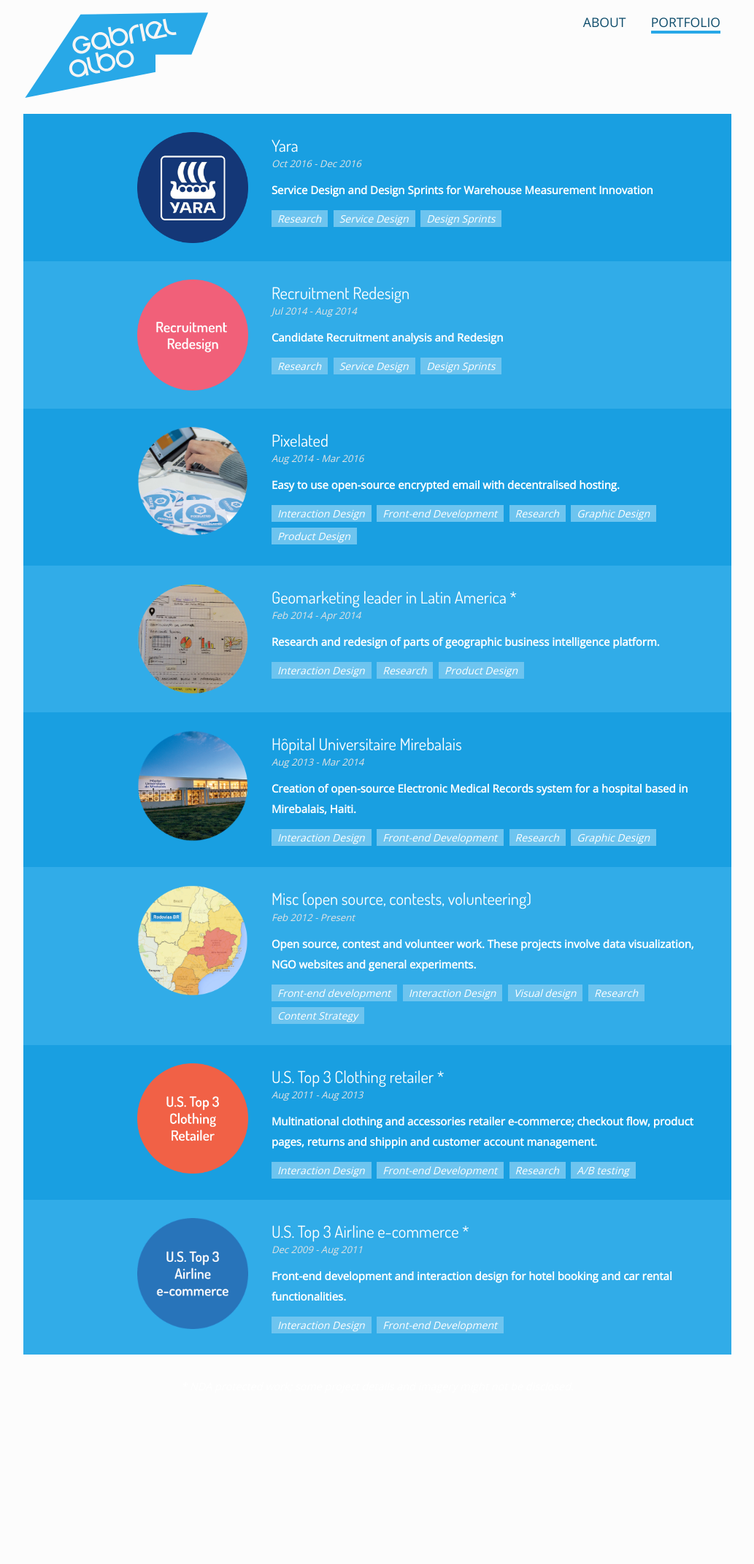
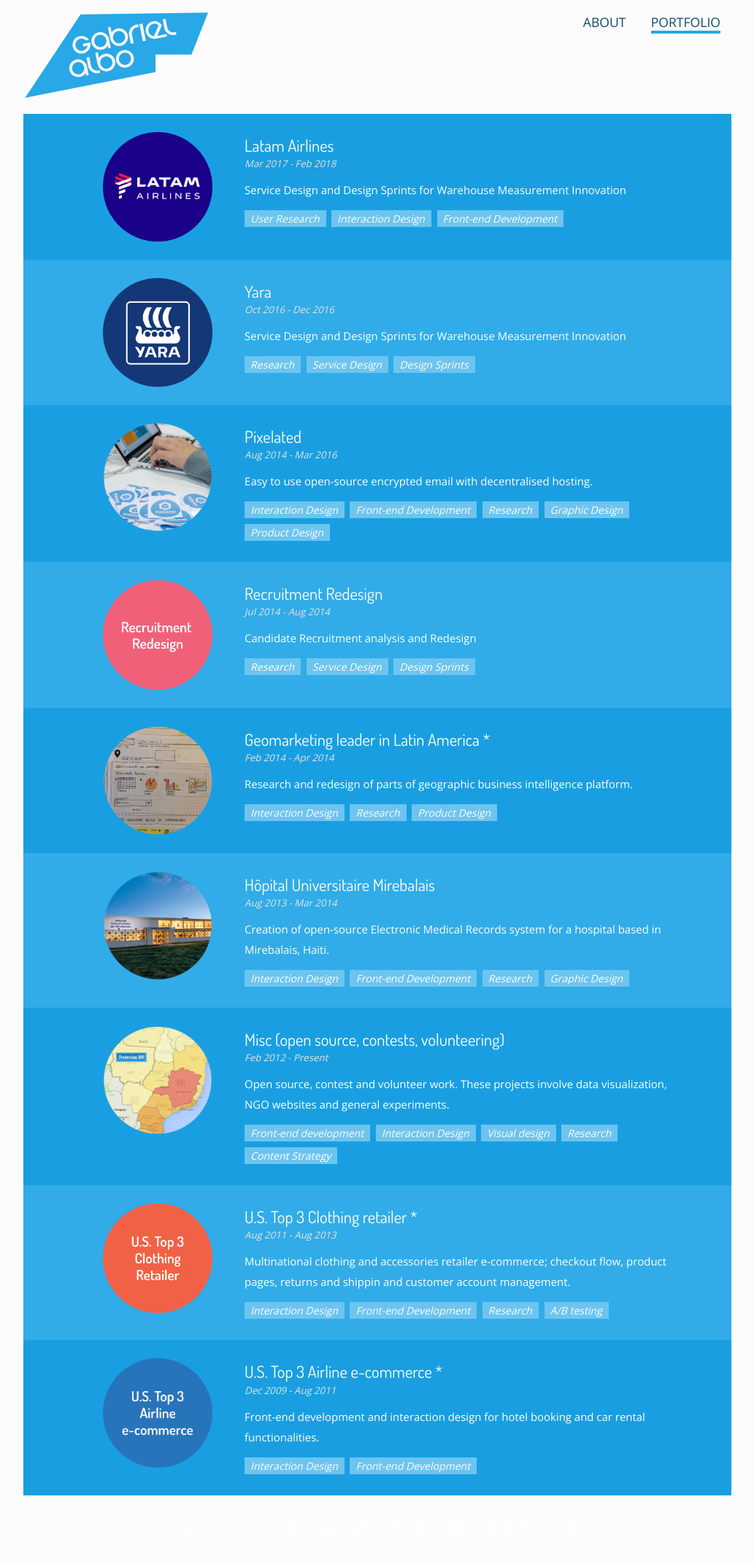
Before and after one commit to albogabriel/gabrielalbo.com, a Jekyll site: the page built from portfolio/index.html, in a window 1280 px wide. Shown: the whole page at 73% size, without its empty margins (123-1156 px from the left). Built offline with Jekyll 4.4.1, drawn with Linux system fonts in a browser that asks for light colours; before the commit the page ends 1951 px from its top, so only the background shows below that.

Commit message:
Reorganizing project file names to list them in the correct chronological order; changing style in the project list so that left-padding and spacing is better between round image and description area.

```diff
--- /dev/null
+++ b/_posts/2017-03-01-latam.markdown
@@ -0,0 +1,23 @@
+---
+layout: project
+title:  "Latam Airlines"
+start-date: Mar 2017
+end-date: Feb 2018
+category: projects
+current-page: portfolio-item
+image: "latam.png"
+short-description: "Service Design and Design Sprints for Warehouse Measurement Innovation"
+skills: [User Research, Interaction Design, Front-end Development]
+skills-used: [Usability Testing, User interviews, A/B testing, Interaction Design (Sketch), Paper prototypes and Invision click dummies), Front-end development (HTML + CSS + JavaScript), Internationalisation, Accessibility assessments]
+---
+
+Worked as as a UX designer with LATAM airlines for the duration of nearly one year, having spent that time directly with the client’s UX team and working directly with two project teams in their headquarters in Santiago, Chile.
+
+The two projects were the shopping flow - searching for flights, presenting available options and all the required information and alternative views - and the booking flow, which involved capturing passenger information to proceed with booking their ticket.
+
+Working directly within their design team also involved collaborating directly in all phases of UX design on those projects, from user research and interaction design to A/B testing and UX writing, collaborating directly with all roles involved in delivering the solutions.
+
+<span class="category-description">LOCATIONS:</span>
+Porto Alegre (Brazil)
+
+<span class="category-description">PROCESS, TECHNOLOGIES AND TECHNIQUES:</span>{% for item in page.skills-used %}<span class="skill-item">{{ item }}</span> {% endfor %}
--- a/css/screen.scss
+++ b/css/screen.scss
@@ -412,6 +412,7 @@
   .post-header-description {
     color: white;
     font-style: normal;
+    font-weight: normal;
     font-size: 85%;
     margin-top: 8px;
   }
@@ -507,12 +508,11 @@
 }
 
 span.project-image-container {
-  text-align: right;
-  margin-right: 3%;
-  width: 30%;
+  text-align: center;
+  width: 25%;
 
   img {
-    width: 55%;
+    width: 65%;
   }
 }
 
```
Also changed, not shown: _posts/2013-08-01-mirebalais.markdown (renamed from _posts/2014-03-01-mirebalais.markdown), _posts/2014-02-01-geomarketing-leader.markdown (renamed from _posts/2014-04-01-geomarketing-leader.markdown), _posts/2014-07-16-apoio-ao-recrutamento.markdown (renamed from _posts/2024-07-16-apoio-ao-recrutamento.markdown), _posts/2014-08-15-pixelated.markdown (renamed from _posts/2015-11-15-pixelated.markdown), _posts/2016-10-01-yara.markdown (renamed from _posts/2024-12-01-yara.markdown), assets/images/projects/latam.png (added).
